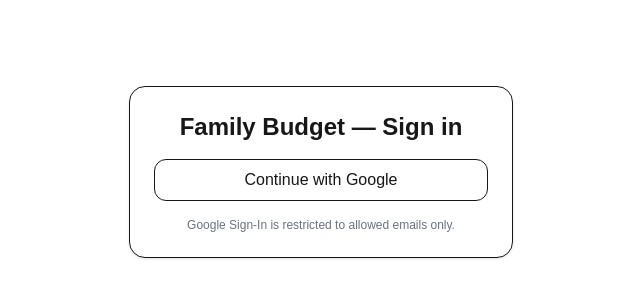
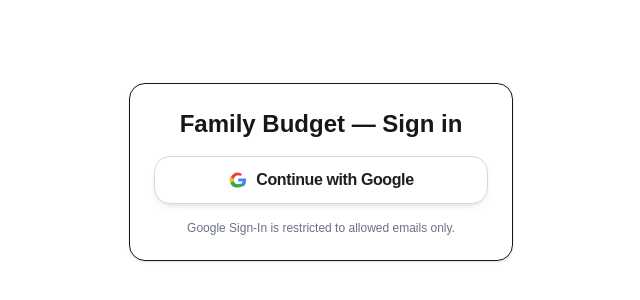
Before and after one commit to leachjustin18/budget-app, a Next.js app: page / in a window 1280 px wide. Shown: the part 228-528 px from the top of the page, without its empty margins (319-959 px from the left). Built offline with nearby package versions, Linux system fonts and the light colour scheme; no server answers.

Commit message:
Button lib created

```diff
--- a/components/SignInButton.tsx
+++ b/components/SignInButton.tsx
@@ -3,11 +3,12 @@
 import { Button } from "@budget/components/UI/Button";
 
 export default function SignInButton() {
+  const handleSignIn = () => {
+    void signIn("google", { callbackUrl: "/budget" });
+  };
+
   return (
-    <Button
-      className="w-full rounded-xl border px-4 py-2 hover:bg-gray-50"
-      onClick={() => signIn("google", { callbackUrl: "/budget" })}
-    >
+    <Button variant="google" size="lg" fullWidth onClick={handleSignIn}>
       Continue with Google
     </Button>
   );
--- a/components/SignOutButton.tsx
+++ b/components/SignOutButton.tsx
@@ -4,18 +4,27 @@
 import { Button } from "@budget/components/UI/Button";
 
 export default function SignOutButton() {
-  const [logOut, setLogOut] = useState("Sign Out");
+  const [isSigningOut, setIsSigningOut] = useState(false);
 
-  const signOutOfApp = () => {
-    signOut({ callbackUrl: "/" });
-    setLogOut("Signing out...");
+  const signOutOfApp = async () => {
+    setIsSigningOut(true);
+    try {
+      await signOut({ callbackUrl: "/" });
+    } catch (error) {
+      setIsSigningOut(false);
+      throw error;
+    }
   };
+
   return (
     <Button
-      className="w-full rounded-xl border px-4 py-2 hover:bg-gray-50"
+      variant="secondary"
+      size="md"
+      loading={isSigningOut}
+      loadingText="Signing out..."
       onClick={signOutOfApp}
     >
-      {logOut}
+      Sign Out
     </Button>
   );
 }
--- a/components/UI/Button.tsx
+++ b/components/UI/Button.tsx
@@ -1,16 +1,173 @@
-import { Button as HeadLessButton } from "@headlessui/react";
-import { type MouseEventHandler, type JSX, type ReactNode } from "react";
+import { Button as HeadlessButton } from "@headlessui/react";
+import {
+  forwardRef,
+  type ButtonHTMLAttributes,
+  type JSX,
+  type ReactNode,
+} from "react";
 
-export const Button = ({
-  children,
-  onClick,
-  className,
-}: {
-  children?: ReactNode;
-  onClick?: MouseEventHandler<HTMLButtonElement>;
-  className?: string;
-}): JSX.Element => (
-  <HeadLessButton className={className} onClick={onClick}>
-    {children}
-  </HeadLessButton>
+const joinClassNames = (
+  ...classNames: Array<string | undefined | false>
+): string => classNames.filter(Boolean).join(" ");
+
+type Variant =
+  | "primary"
+  | "secondary"
+  | "tertiary"
+  | "ghost"
+  | "destructive"
+  | "google";
+
+type Size = "sm" | "md" | "lg";
+
+export type ButtonProps = {
+  variant?: Variant;
+  size?: Size;
+  fullWidth?: boolean;
+  iconLeading?: ReactNode;
+  iconTrailing?: ReactNode;
+  loading?: boolean;
+  loadingText?: string;
+} & ButtonHTMLAttributes<HTMLButtonElement>;
+
+const baseStyles =
+  "inline-flex items-center justify-center gap-2 rounded-2xl font-semibold tracking-tight transition-all duration-150 focus-visible:outline-none focus-visible:ring-2 focus-visible:ring-offset-2 focus-visible:ring-[#0a84ff] disabled:cursor-not-allowed disabled:opacity-60";
+
+const sizeStyles: Record<NonNullable<ButtonProps["size"]>, string> = {
+  sm: "h-9 px-4 text-sm",
+  md: "h-11 px-5 text-base",
+  lg: "h-12 px-6 text-base",
+};
+
+const variantStyles: Record<NonNullable<ButtonProps["variant"]>, string> = {
+  primary:
+    "bg-gradient-to-b from-[#0a84ff] to-[#0060df] text-white shadow-[0_6px_16px_-8px_rgba(10,132,255,0.9)] hover:from-[#0b7fff] hover:to-[#0057c7] active:translate-y-px",
+  secondary:
+    "bg-white text-[#0a84ff] border border-[#d0d4da] shadow-[0_4px_12px_-6px_rgba(15,23,42,0.35)] hover:bg-[#f5f6f8] active:translate-y-px",
+  tertiary:
+    "bg-[#f2f4f7] text-[#1f1f1f] shadow-inner hover:bg-[#e6e8ec] active:translate-y-px",
+  ghost:
+    "bg-transparent text-[#0a84ff] hover:bg-[#edf2ff] active:bg-[#e0e8ff] active:translate-y-px",
+  destructive:
+    "bg-gradient-to-b from-[#ff453a] to-[#d70015] text-white shadow-[0_6px_16px_-8px_rgba(255,69,58,0.8)] hover:from-[#ff5349] hover:to-[#c40012] active:translate-y-px",
+  google:
+    "bg-white text-[#1f1f1f] border border-[#d5d7da] shadow-[0_4px_10px_-6px_rgba(60,64,67,0.4)] hover:bg-[#f7f8f9] active:translate-y-px",
+};
+
+const disabledStyles: Partial<
+  Record<NonNullable<ButtonProps["variant"]>, string>
+> = {
+  primary:
+    "disabled:bg-gradient-to-b disabled:from-[#8cbcff] disabled:to-[#5f8ff5]",
+  destructive:
+    "disabled:bg-gradient-to-b disabled:from-[#ff7a72] disabled:to-[#f5534d]",
+};
+
+const fullWidthStyle = "w-full";
+
+const LoadingSpinner = (): JSX.Element => (
+  <svg
+    aria-hidden="true"
+    className="size-4 animate-spin text-[inherit]"
+    viewBox="0 0 24 24"
+    role="img"
+  >
+    <circle
+      className="opacity-20"
+      cx="12"
+      cy="12"
+      r="10"
+      stroke="currentColor"
+      strokeWidth="3"
+      fill="none"
+    />
+    <path
+      d="M22 12a10 10 0 0 0-10-10"
+      className="opacity-80"
+      stroke="currentColor"
+      strokeWidth="3"
+      strokeLinecap="round"
+      fill="none"
+    />
+  </svg>
 );
+
+const GoogleGlyph = (): JSX.Element => (
+  <svg aria-hidden="true" className="size-5" viewBox="0 0 24 24" role="img">
+    <path
+      d="M12.24 10.2v3.72h5.22c-.21 1.35-.94 2.49-2.01 3.26l3.25 2.52c1.9-1.75 3-4.32 3-7.38 0-.72-.06-1.41-.18-2.07h-9.28z"
+      fill="#4285F4"
+    />
+    <path
+      d="M6.64 12c0-.66.11-1.3.3-1.9l-3.45-2.66A9.753 9.753 0 0 0 2 12c0 1.56.37 3.02 1.03 4.32l3.61-2.8A5.785 5.785 0 0 1 6.64 12"
+      fill="#FBBC05"
+    />
+    <path
+      d="M12 6.18c1.08 0 2.05.37 2.81 1.11l2.1-2.1A9.672 9.672 0 0 0 12 3c-3.8 0-7.04 2.2-8.51 5.39l3.45 2.66A5.77 5.77 0 0 1 12 6.18"
+      fill="#EA4335"
+    />
+    <path
+      d="M12 21c2.7 0 4.97-.88 6.62-2.39l-3.25-2.52c-.9.63-2.05.99-3.37.99-2.6 0-4.8-1.75-5.58-4.11l-3.61 2.8C4.28 19.66 7.88 21 12 21"
+      fill="#34A853"
+    />
+  </svg>
+);
+
+export const Button = forwardRef<HTMLButtonElement, ButtonProps>(
+  (
+    {
+      children,
+      className,
+      fullWidth,
+      iconLeading,
+      iconTrailing,
+      loading = false,
+      loadingText,
+      size = "md",
+      variant = "primary",
+      disabled,
+      type = "button",
+      ...rest
+    },
+    ref
+  ) => {
+    const isDisabled = disabled ?? loading;
+
+    const classes = joinClassNames(
+      baseStyles,
+      sizeStyles[size],
+      variantStyles[variant],
+      disabledStyles[variant],
+      fullWidth ? fullWidthStyle : undefined,
+      className
+    );
+
+    const leadingContent = loading ? (
+      <LoadingSpinner />
+    ) : (
+      iconLeading ?? (variant === "google" ? <GoogleGlyph /> : undefined)
+    );
+
+    const contentLabel = loading && loadingText ? loadingText : children;
+
+    return (
+      <HeadlessButton
+        {...rest}
+        ref={ref}
+        className={classes}
+        disabled={isDisabled}
+        type={type}
+      >
+        {leadingContent ? (
+          <span className="flex items-center">{leadingContent}</span>
+        ) : null}
+        <span className="whitespace-nowrap">{contentLabel}</span>
+        {iconTrailing && !loading ? (
+          <span className="flex items-center">{iconTrailing}</span>
+        ) : null}
+      </HeadlessButton>
+    );
+  }
+);
+
+Button.displayName = "Button";
```
